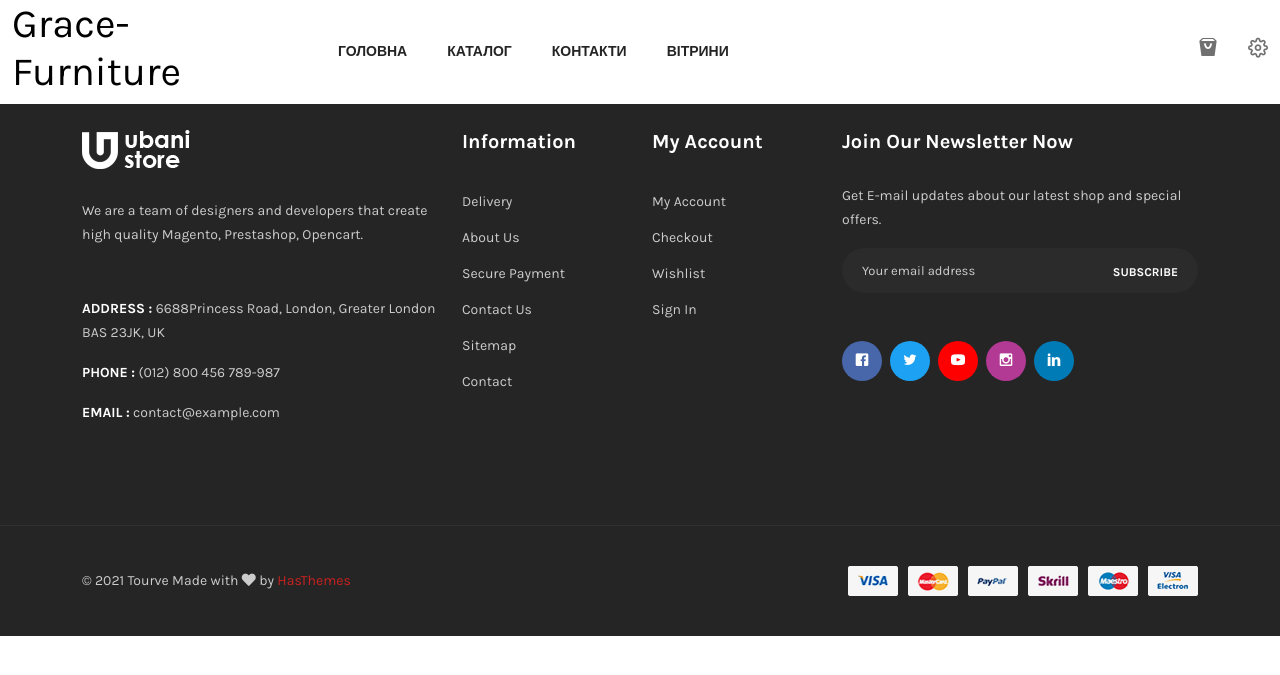
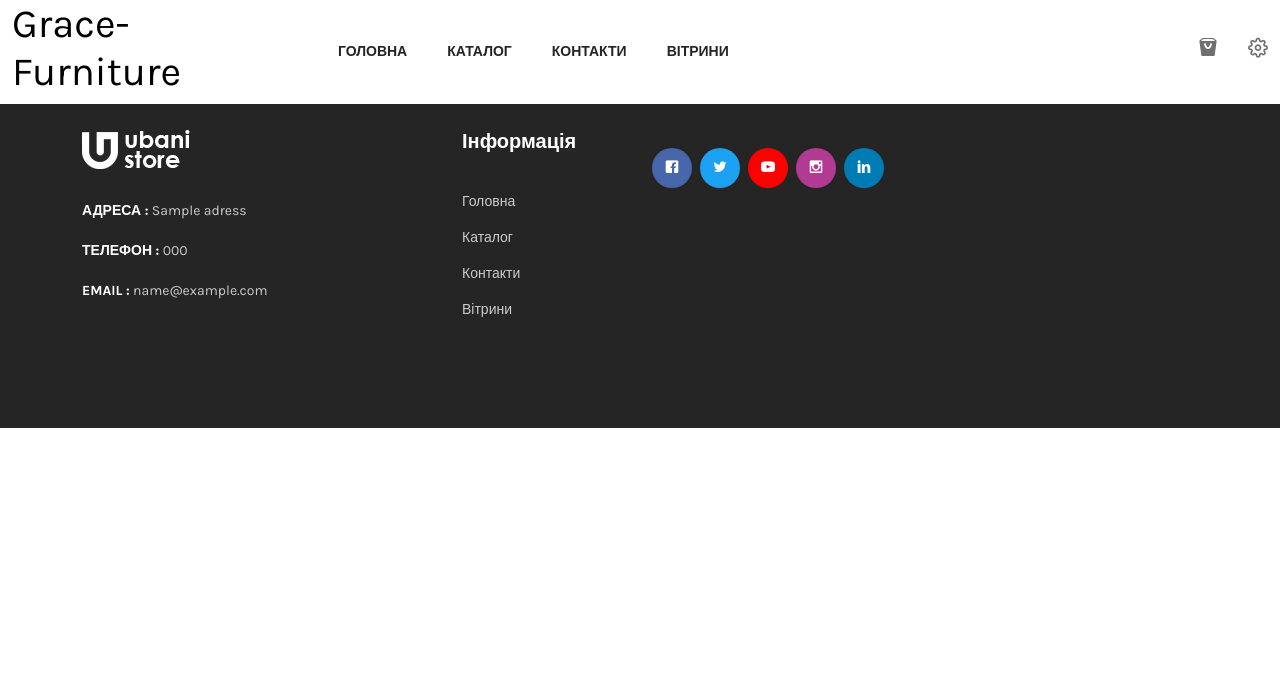
Before and after one commit to jurbx/grace-furniture-2, a Django app: template templates/index.html in a window 1280 px wide. Shown: the top 675 px of the page. Run offline with Django 4.2, Linux system fonts and the light colour scheme; the template is opened without the code that fills it: most values are stand-ins (such as "Sample title", 1, 10 or a date in 2020); some libraries are stand-ins or nearby versions.

```diff
--- a/grace_furniture/settings.py
+++ b/grace_furniture/settings.py
@@ -81,7 +81,7 @@ TEMPLATES = [
                 'django.template.context_processors.request',
                 'django.contrib.auth.context_processors.auth',
                 'django.contrib.messages.context_processors.messages',
-                # 'main_page.context_processors.section_info'
+                'main_page.context_processors.footer'
             ],
         },
     },
--- a/main_page/views.py
+++ b/main_page/views.py
@@ -22,3 +22,9 @@ def main_view(request):
                                                       'contact': contact,
                                                       'about': about
                                                       })
+
+
+def footer(request):
+    if contact := Contact.objects.all():
+        contact = contact[0]
+    return {'contact': contact}
--- a/templates/404_page.html
+++ b/templates/404_page.html
@@ -8,7 +8,7 @@
 		<meta name="viewport" content="width=device-width, initial-scale=1">
 		<!-- The above 3 meta tags *must* come first in the head; any other head content must come *after* these tags -->
 
-		<title>404 HTML Template by Colorlib</title>
+		<title>404 Grace-Furniture</title>
 
 	<!-- Google font -->
 	<link href="https://fonts.googleapis.com/css?family=Muli:400" rel="stylesheet">
@@ -20,8 +20,6 @@
 	<!-- Custom stlylesheet -->
 	<link type="text/css" rel="stylesheet" href="{% static 'page404/css/style.css' %}" />
 
-	<!-- HTML5 shim and Respond.js for IE8 support of HTML5 elements and media queries -->
-	<!-- WARNING: Respond.js doesn't work if you view the page via file:// -->
 	<!--[if lt IE 9]>
 		  <script src="https://oss.maxcdn.com/html5shiv/3.7.3/html5shiv.min.js"></script>
 		  <script src="https://oss.maxcdn.com/respond/1.4.2/respond.min.js"></script>
@@ -42,6 +40,6 @@
 		</div>
 	</div>
 
-</body><!-- This templates was made by Colorlib (https://colorlib.com) -->
+</body>
 
 </html>
--- a/templates/500_page.html
+++ b/templates/500_page.html
@@ -8,7 +8,7 @@
 		<meta name="viewport" content="width=device-width, initial-scale=1">
 		<!-- The above 3 meta tags *must* come first in the head; any other head content must come *after* these tags -->
 
-		<title>404 HTML Template by Colorlib</title>
+		<title>500 Grace-Furniture</title>
 
 	<!-- Google font -->
 	<link href="https://fonts.googleapis.com/css?family=Muli:400" rel="stylesheet">
@@ -20,8 +20,6 @@
 	<!-- Custom stlylesheet -->
 	<link type="text/css" rel="stylesheet" href="{% static 'page404/css/style.css' %}" />
 
-	<!-- HTML5 shim and Respond.js for IE8 support of HTML5 elements and media queries -->
-	<!-- WARNING: Respond.js doesn't work if you view the page via file:// -->
 	<!--[if lt IE 9]>
 		  <script src="https://oss.maxcdn.com/html5shiv/3.7.3/html5shiv.min.js"></script>
 		  <script src="https://oss.maxcdn.com/respond/1.4.2/respond.min.js"></script>
--- a/templates/index.html
+++ b/templates/index.html
@@ -242,10 +242,11 @@
                             <div class="footer-widget">
                                 <a href="#"><img src="{% static 'assets/images/logo-white.png' %}" alt=""></a>
                                 <div class="footer-widget-text">
-                                    <p class="desc">We are a team of designers and developers that create high quality Magento, Prestashop, Opencart.</p>
-                                    <p><strong>Address :</strong> 6688Princess Road, London, Greater London BAS 23JK, UK</p>
-                                    <p><strong>Phone :</strong> (012) 800 456 789-987</p>
-                                    <p><strong>Email :</strong> contact@example.com</p>
+                                    {% if contact %}
+                                    <p><strong>Адреса :</strong> {{ contact.adress }}</p>
+                                    <p><strong>Телефон :</strong> {{ contact.phone }}</p>
+                                    <p><strong>Email :</strong> {{ cotact.email }}</p>
+                                    {% endif %}
                                 </div>
                             </div>
                             <!-- footer Widget End -->
@@ -255,31 +256,13 @@
 
                             <!-- footer Widget Start -->
                             <div class="footer-widget">
-                                <h3 class="footer-widget-title">Information</h3>
+                                <h3 class="footer-widget-title">Інформація</h3>
 
                                 <ul class="widget-link">
-                                    <li><a href="#">Delivery</a></li>
-                                    <li><a href="#">About us</a></li>
-                                    <li><a href="#">Secure payment</a></li>
-                                    <li><a href="#">Contact us</a></li>
-                                    <li><a href="#">Sitemap</a></li>
-                                    <li><a href="contact.html">Contact</a></li>
-                                </ul>
-                            </div>
-                            <!-- footer Widget End -->
-
-                        </div>
-                        <div class="col-lg-2 col-sm-6">
-
-                            <!-- footer Widget Start -->
-                            <div class="footer-widget">
-                                <h3 class="footer-widget-title">My Account</h3>
-
-                                <ul class="widget-link">
-                                    <li><a href="my-account.html">My Account</a></li>
-                                    <li><a href="checkout.html">Checkout</a></li>
-                                    <li><a href="wishlist.html">Wishlist</a></li>
-                                    <li><a href="login.html">Sign in</a></li>
+                                    <li><a href="{% url 'index' %}">Головна</a></li>
+                                    <li><a href="{% url 'cart_view' %}">Каталог</a></li>
+                                    <li><a href="{% url 'contact_view' %}">Контакти</a></li>
+                                    <li><a href="{% url 'shopwindow' %}">Вітрини</a></li>
                                 </ul>
                             </div>
                             <!-- footer Widget End -->
@@ -289,17 +272,6 @@
 
                             <!-- footer Widget Start -->
                             <div class="footer-widget">
-                                <h3 class="footer-widget-title">Join Our Newsletter Now</h3>
-
-                                <div class="widget-newsletter">
-                                    <p>Get E-mail updates about our latest shop and special offers.</p>
-
-                                    <div class="input-wrapper">
-                                        <input type="text" placeholder="Your email address">
-                                        <button>Subscribe</button>
-                                    </div>
-                                </div>
-
                                 <div class="widget-social">
                                     <ul>
                                         <li><a class="facebook" href="#"><i class="icon-facebook2"></i></a></li>
@@ -320,20 +292,6 @@
         </div>
         <!-- Footer Widget Section End -->
 
-        <!-- Copyright Start -->
-        <div class="copyright-section">
-            <div class="container">
-                <div class="copyright-payment-method">
-                    <div class="copyright-text">
-                        <p>&copy; 2021 <span> Tourve </span> Made with <i class="fa fa-heart" aria-hidden="true"></i> by <a href="https://hasthemes.com/" target="_blank">HasThemes</a></p>
-                    </div>
-                    <div class="payment-method">
-                        <img src="{% static 'assets/images/payment.png' %}" alt="">
-                    </div>
-                </div>
-            </div>
-        </div>
-        <!-- Copyright End -->
 
     </div>
     <!-- footer End -->
```
